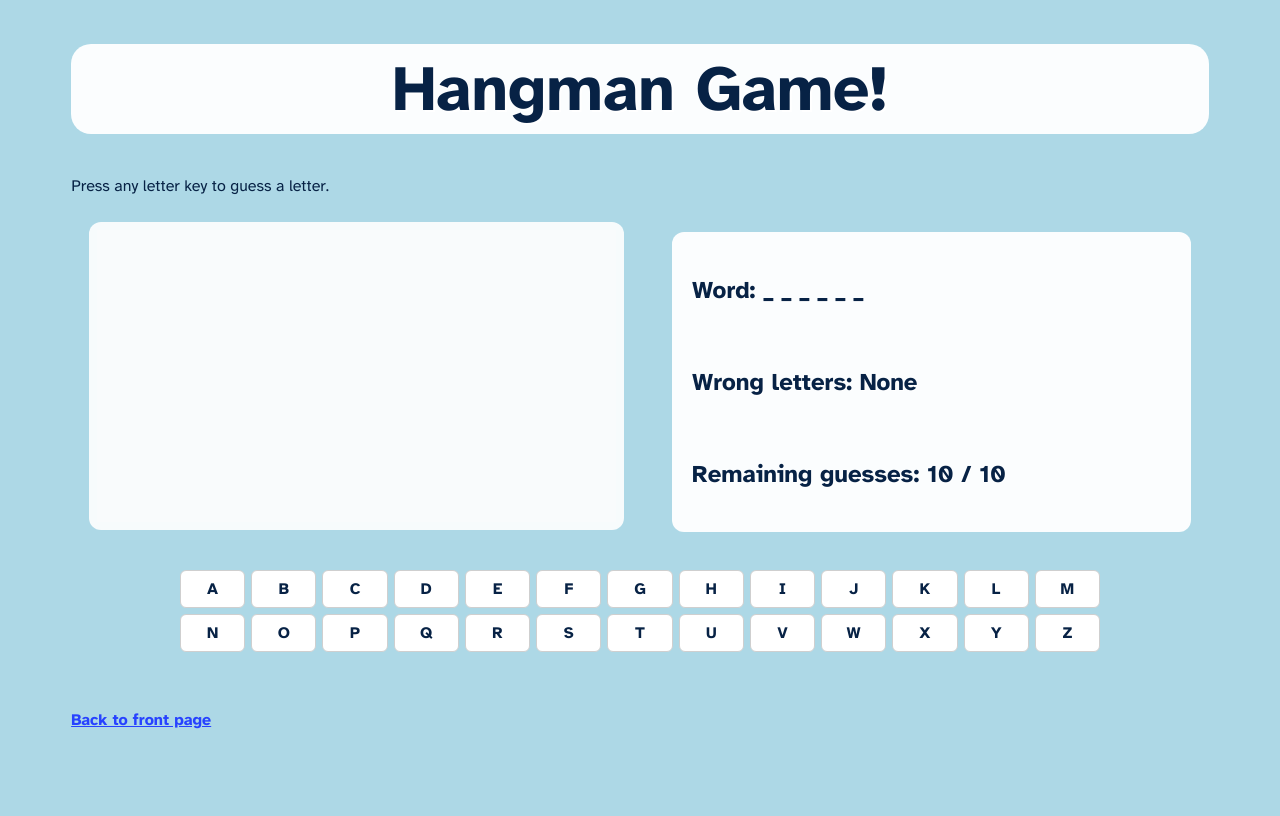
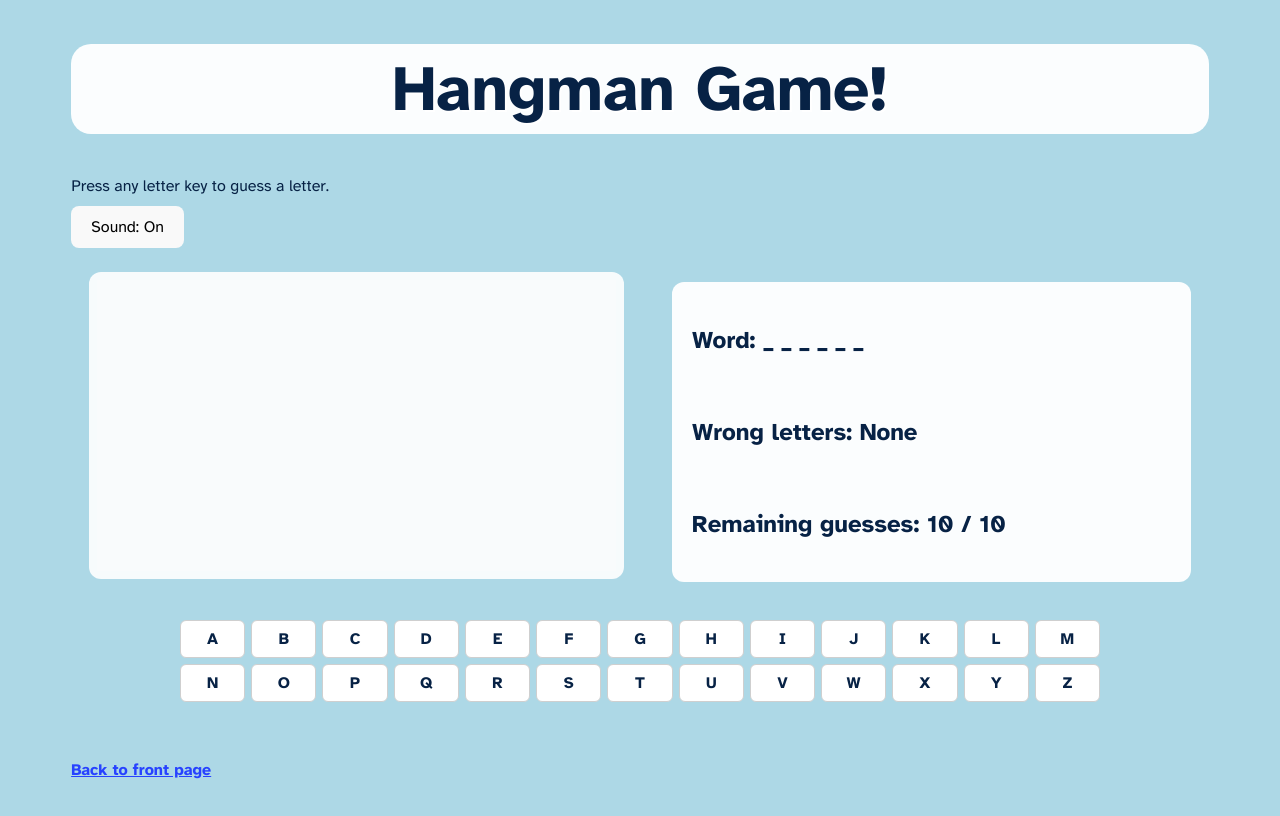
Before and after one commit to emmahaggren/accessible-minigames, a React (Vite) app: page /hangman-game in a window 1280 px wide. Shown: the top 816 px of the page. Built offline with nearby package versions, Linux system fonts and the light colour scheme; no server answers.

Commit message:
Added sound on/off toggle

```diff
--- a/src/hangman-game/hangman-game.jsx
+++ b/src/hangman-game/hangman-game.jsx
@@ -16,6 +16,7 @@ export default function HangmanGame() {
   const [shownWord, setShownWord] = useState("");
   const [lastGuess, setLastGuess] = useState(null);
   const [playState, setPlayState] = useState("playing"); // "playing", "won", "lost"
+  const [soundEnabled, setSoundEnabled] = useState(true);
 
   const maxWrong = 10;
 
@@ -104,7 +105,7 @@ export default function HangmanGame() {
       if (correctLetters.includes(letter) || wrongLetters.includes(letter)) {
         setLastGuess({ letter, type: "already" });
         try {
-          playError();
+          if (soundEnabled) playError();
         } catch (err) {
           void err;
         }
@@ -115,7 +116,7 @@ export default function HangmanGame() {
         if (!correctLetters.includes(letter)) {
           setCorrectLetters((prev) => [...prev, letter]);
           setLastGuess({ letter, type: "correct" });
-          playCorrect();
+          if (soundEnabled) playCorrect();
         }
       } else {
         // The letter was wrong
@@ -124,14 +125,14 @@ export default function HangmanGame() {
           setWrongGuesses((prev) => prev + 1);
           setLastGuess({ letter, type: "wrong" });
           try {
-            playWrong();
+            if (soundEnabled) playWrong();
           } catch (err) {
             void err;
           }
         }
       }
     },
-      [secretWord, correctLetters, wrongLetters, playState, playCorrect, playError, playWrong]
+      [secretWord, correctLetters, wrongLetters, playState, playCorrect, playError, playWrong, soundEnabled]
   );
 
   useEffect(() => {
@@ -163,19 +164,19 @@ export default function HangmanGame() {
   useEffect(() => {
     if (playState === 'won') {
       try {
-        playWin();
+        if (soundEnabled) playWin();
       } catch {
         // ignore play errors (browser autoplay policies)
       }
     }
-  }, [playState, playWin]);
+  }, [playState, playWin, soundEnabled]);
 
   // Global keyboard support for non-screen-reader users: listen for letter keys
   useEffect(() => {
     function onGlobalKeyDown(e) {
       if (e.ctrlKey || e.metaKey || e.altKey) return;
       const key = e.key;
-      if (!/^[a-zA-Z]$/.test(key)) return;
+      if (!(/^[a-zA-Z]$/.test(key))) return;
 
       // If the user is focused in an input/textarea/contentEditable, don't intercept
       const active = document.activeElement;
@@ -196,6 +197,22 @@ export default function HangmanGame() {
   }, [handleGuess]);
 
   // on-screen keyboard is used instead of raw key capture for screen-reader reliability
+
+  // Sound toggle handler: stops currently-playing sounds when disabling
+  function toggleSound() {
+    const newVal = !soundEnabled;
+    setSoundEnabled(newVal);
+    if (!newVal) {
+      try {
+        if (typeof stopWin === 'function') stopWin();
+        if (typeof stopCorrect === 'function') stopCorrect();
+        if (typeof stopError === 'function') stopError();
+        if (typeof stopWrong === 'function') stopWrong();
+      } catch {
+        // ignore
+      }
+    }
+  }
 
   /*Pop-Up*/
   function GamePopup({
@@ -266,6 +283,17 @@ export default function HangmanGame() {
         Press any letter key to guess a letter.
       </p>
 
+      <div className="keyboard-controls">
+        <button
+          className="sound-toggle"
+          onClick={toggleSound}
+          aria-pressed={soundEnabled}
+          aria-label={`Sound ${soundEnabled ? 'on' : 'off'}`}
+        >
+          Sound: {soundEnabled ? 'On' : 'Off'}
+        </button>
+      </div>
+
       {/* Live region for screen readers: announces the last guess and win/lose state */}
       <div aria-live="polite" aria-atomic="true" className="sr-only">
         {playState === 'won' && `You won! The word was ${secretWord}.`}
@@ -296,7 +324,7 @@ export default function HangmanGame() {
             title="You lose 😢"
             buttonText="Try Again"
             onClose={restartGame}
-            onOpenPlay={playWrong}
+            onOpenPlay={soundEnabled ? playWrong : undefined}
             showConfetti={false}
             message={`The word was: ${secretWord}`}
           />
```
